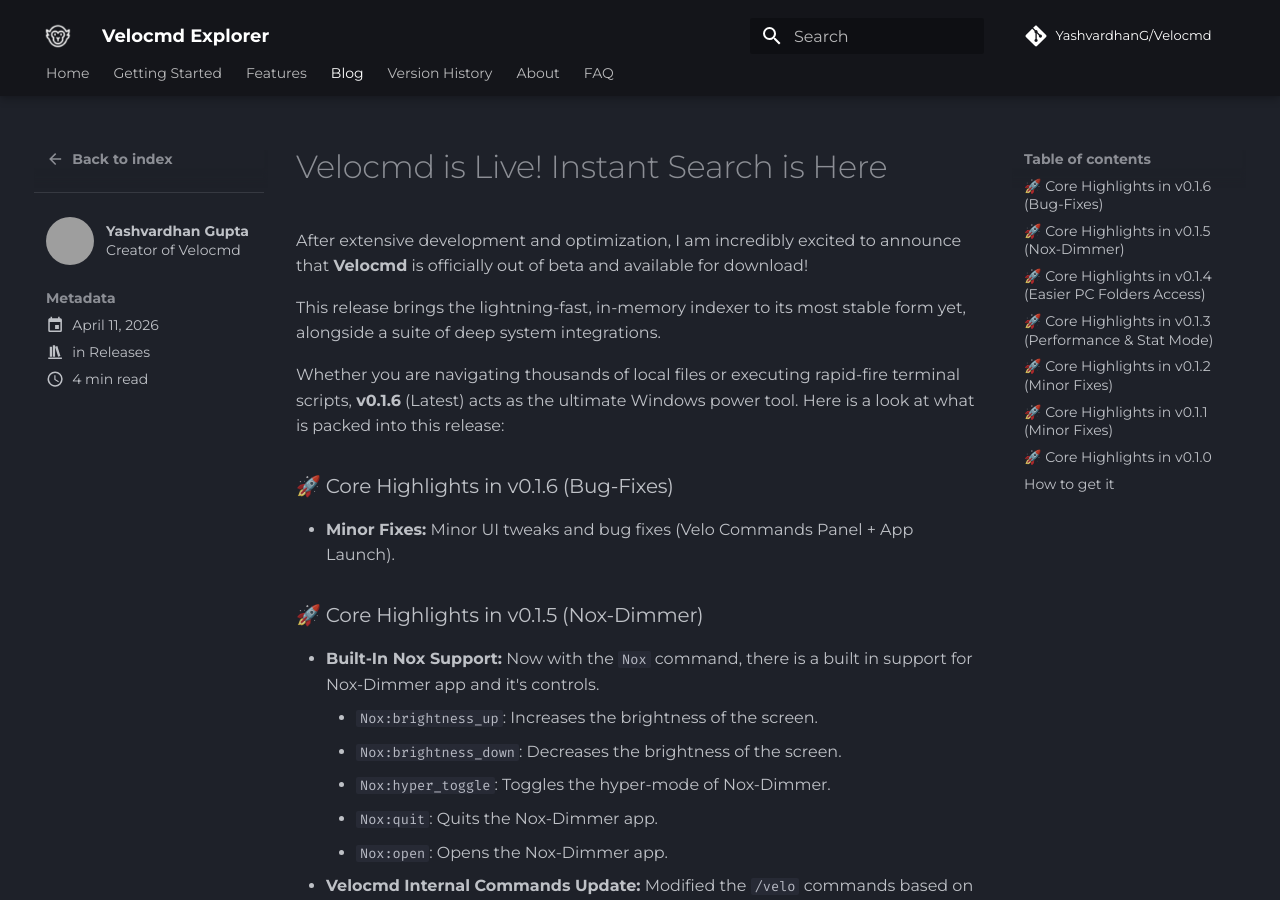
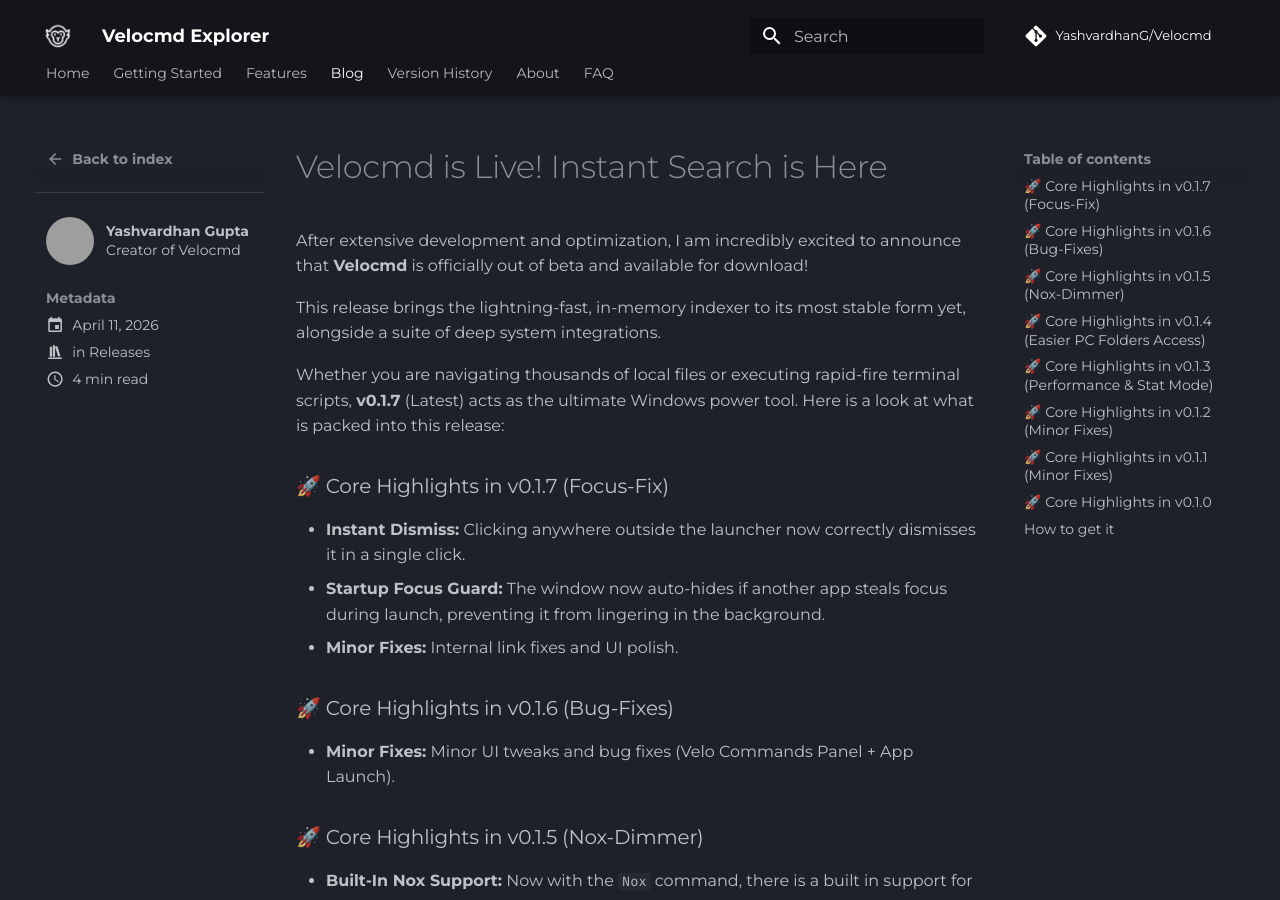
Before and after one commit to YashvardhanG/Velocmd, an MkDocs documentation site: the page built from docs/blog/posts/v1_post.md, in a window 1280 px wide and 900 px high. Built offline with MkDocs 1.6.1 and Material for MkDocs 9.7.7, drawn with Linux system fonts in a browser that asks for light colours; comment, search, counter and statistics services are not loaded; grey boxes are pictures that could not be loaded.

```diff
--- a/docs/blog/posts/v1_post.md
+++ b/docs/blog/posts/v1_post.md
@@ -12,7 +12,13 @@ After extensive development and optimization, I am incredibly excited to announc
 
 This release brings the lightning-fast, in-memory indexer to its most stable form yet, alongside a suite of deep system integrations.
 
-Whether you are navigating thousands of local files or executing rapid-fire terminal scripts, **v0.1.6** (Latest) acts as the ultimate Windows power tool. Here is a look at what is packed into this release:
+Whether you are navigating thousands of local files or executing rapid-fire terminal scripts, **v0.1.7** (Latest) acts as the ultimate Windows power tool. Here is a look at what is packed into this release:
+
+### 🚀 Core Highlights in v0.1.7 (Focus-Fix)
+
+* **Instant Dismiss:** Clicking anywhere outside the launcher now correctly dismisses it in a single click.
+* **Startup Focus Guard:** The window now auto-hides if another app steals focus during launch, preventing it from lingering in the background.
+* **Minor Fixes:** Internal link fixes and UI polish.
 
 ### 🚀 Core Highlights in v0.1.6 (Bug-Fixes)
 
--- a/overrides/home.html
+++ b/overrides/home.html
@@ -41,7 +41,7 @@
     "url": "https://www.yashvardhang.dev/"
   },
   "image": "https://yashvardhang.github.io/Velocmd/assets/logo.png",
-  "softwareVersion": "0.1.6",
+  "softwareVersion": "0.1.7",
   "license": "https://github.com/YashvardhanG/Velocmd/blob/main/LICENSE"
 }
 </script>
--- a/package.json
+++ b/package.json
@@ -1,7 +1,7 @@
 {
   "name": "velocmd",
   "private": true,
-  "version": "0.1.6",
+  "version": "0.1.7",
   "type": "module",
   "scripts": {
     "tauri": "tauri"
--- a/src/styles.css
+++ b/src/styles.css
@@ -2,6 +2,12 @@
 *::before,
 *::after {
   box-sizing: border-box;
+}
+
+html {
+  background-color: #252526;
+  overflow: hidden;
+  border-radius: 10px;
 }
 
 :root {
```
Also changed, not shown: README.md (+1 -1 lines), docs/about.md (+2 -2 lines), 5 other files.
